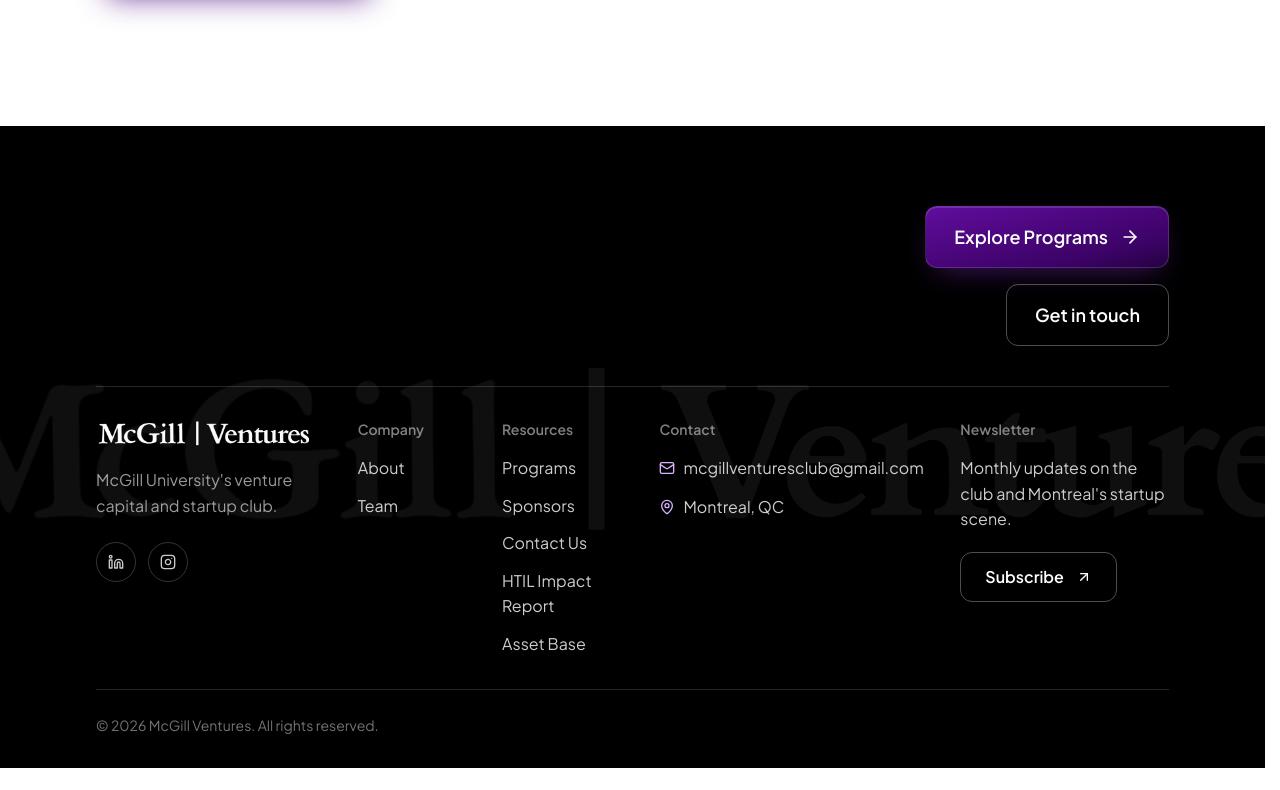
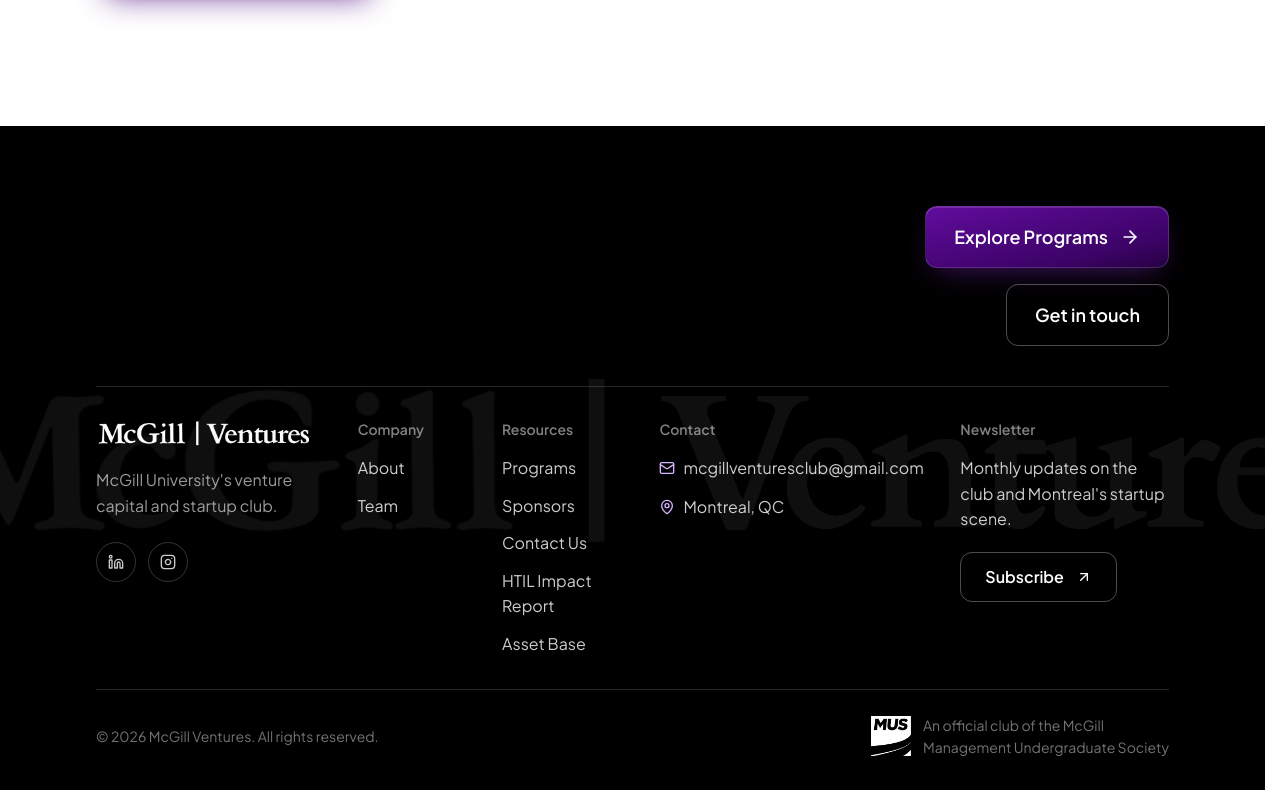
Before and after one commit to McGill-Ventures/ventures-new-website, a Next.js app: page /fund in a window 1280 px wide. Shown: the part 5889-6679 px from the top of the page. Before the commit the page ends 6657 px from the top, so only its background shows below. Built offline with nearby package versions, Linux system fonts and the light colour scheme.

Commit message:
feat(footer): show the club is an official MUS club

```diff
--- a/src/components/Footer.tsx
+++ b/src/components/Footer.tsx
@@ -200,8 +200,28 @@ export default function Footer({
             </div>
           </Reveal>
 
-          <div className="mt-8 border-t border-white/15 pt-6 font-body text-sm text-white/45">
-            © {currentYear} McGill Ventures. All rights reserved.
+          <div className="mt-8 flex flex-col-reverse gap-6 border-t border-white/15 pt-6 font-body text-sm text-white/45 md:flex-row md:items-center md:justify-between">
+            <p>© {currentYear} McGill Ventures. All rights reserved.</p>
+            <a
+              href="https://www.musmcgill.com/"
+              target="_blank"
+              rel="noopener noreferrer"
+              className="inline-flex items-center gap-3 transition-colors hover:text-white"
+            >
+              <Image
+                src="/logos/mus_white.png"
+                alt=""
+                width={300}
+                height={299}
+                className="size-10"
+              />
+              <span className="text-balance">
+                An official club of the McGill{" "}
+                <br className="max-md:hidden" />
+                Management Undergraduate Society
+              </span>
+              <span className="sr-only">(opens in a new tab)</span>
+            </a>
           </div>
         </div>
       </div>
```
Also changed, not shown: public/logos/mus_white.png (added).
